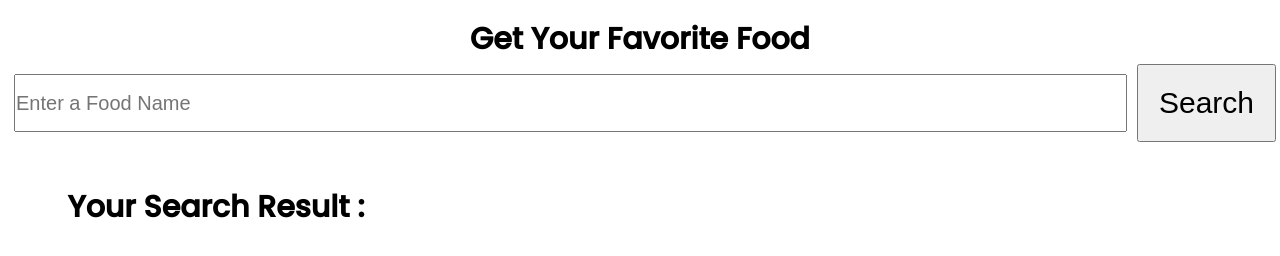
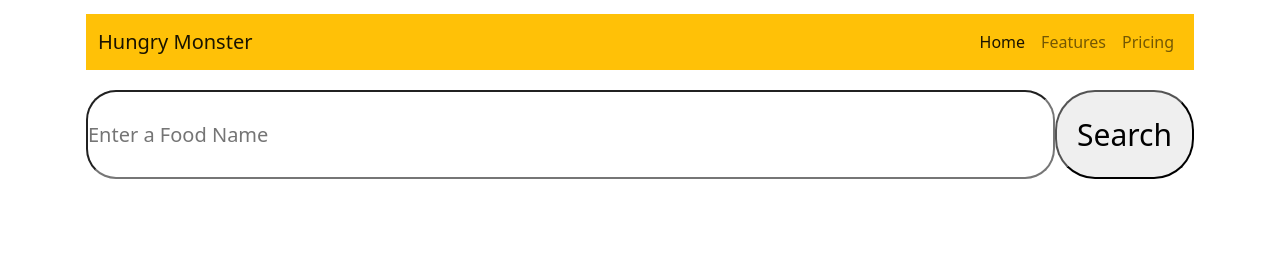
Before and after one commit to Rakib021/hungry-monster, a plain HTML site: page index.html in a window 1280 px wide. Drawn offline with nearby package versions, Linux system fonts and the light colour scheme.

Commit message:
another commit

```diff
--- a/index.html
+++ b/index.html
@@ -8,12 +8,35 @@
     <!-- google font -->
     <link href="https://fonts.googleapis.com/css2?family=Poppins:ital,wght@0,200;0,300;0,400;0,500;1,200;1,300&display=swap" rel="stylesheet">
 
+    <link href="https://cdn.jsdelivr.net/npm/bootstrap@5.0.0-beta1/dist/css/bootstrap.min.css" rel="stylesheet" integrity="sha384-giJF6kkoqNQ00vy+HMDP7azOuL0xtbfIcaT9wjKHr8RbDVddVHyTfAAsrekwKmP1" crossorigin="anonymous">
+
 </head>
 <body>
     <div class="container">
         <div class="meals">
             <div class="meal-search">
-                <h2>Get Your Favorite Food</h2>
+                <nav class="navbar navbar-expand-lg navbar-light bg-warning">
+                    <div class="container-fluid">
+                      <a class="navbar-brand" href="#">Hungry Monster</a>
+                      <button class="navbar-toggler" type="button" data-bs-toggle="collapse" data-bs-target="#navbarNav" aria-controls="navbarNav" aria-expanded="false" aria-label="Toggle navigation">
+                        <span class="navbar-toggler-icon"></span>
+                      </button>
+                      <div class="d-flex" class="collapse navbar-collapse" id="navbarNav">
+                        <ul class="navbar-nav">
+                          <li class="nav-item">
+                            <a class="nav-link active" aria-current="page" href="#">Home</a>
+                          </li>
+                          <li class="nav-item">
+                            <a class="nav-link" href="#">Features</a>
+                          </li>
+                          <li class="nav-item">
+                            <a class="nav-link" href="#">Pricing</a>
+                          </li>
+
+                        </ul>
+                      </div>
+                    </div>
+                  </nav>
 
                 <div class="meal-search-box">
                     <input type="text" class="search-content" placeholder="Enter a Food Name " id="search-input">
@@ -25,7 +48,7 @@
 
             <div  id="meal-container">
             <div class="meal-result">
-                <h2>Your Search Result :</h2>
+
                 <div id="meal">
                     <!-- meal item -->
 
--- a/style.css
+++ b/style.css
@@ -29,14 +29,17 @@ body{
     width: 150px;
     padding: 20px;
     font-size: 30px;
+    margin-top: 20px;
+    border-radius: 40px;
 }
 .search-btn-btn:hover{
     background-color: crimson;
 }
 .search-content{
     width:100%;
-   margin:10px;
+   margin-top: 20px;
     font-size: 20px;
+    border-radius: 30px;
 }
 #meal-container{
     display: grid;
```
